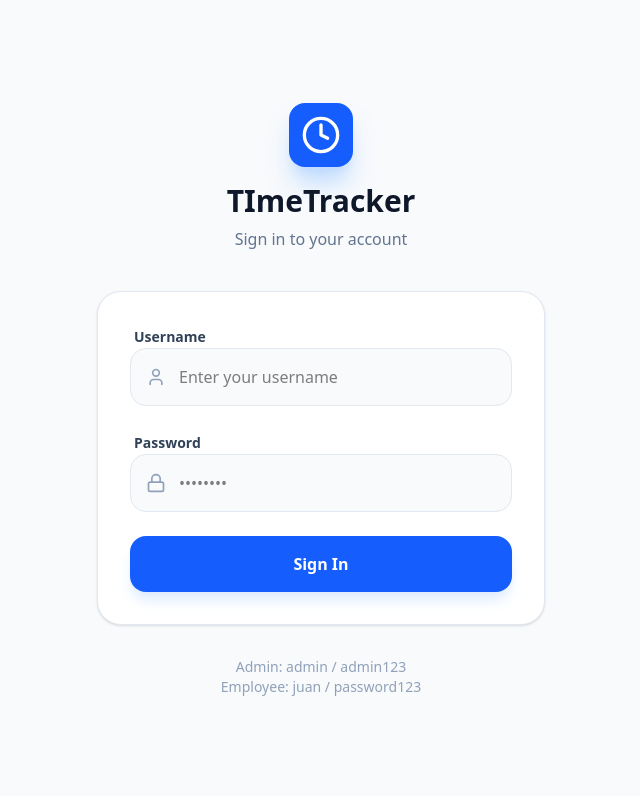
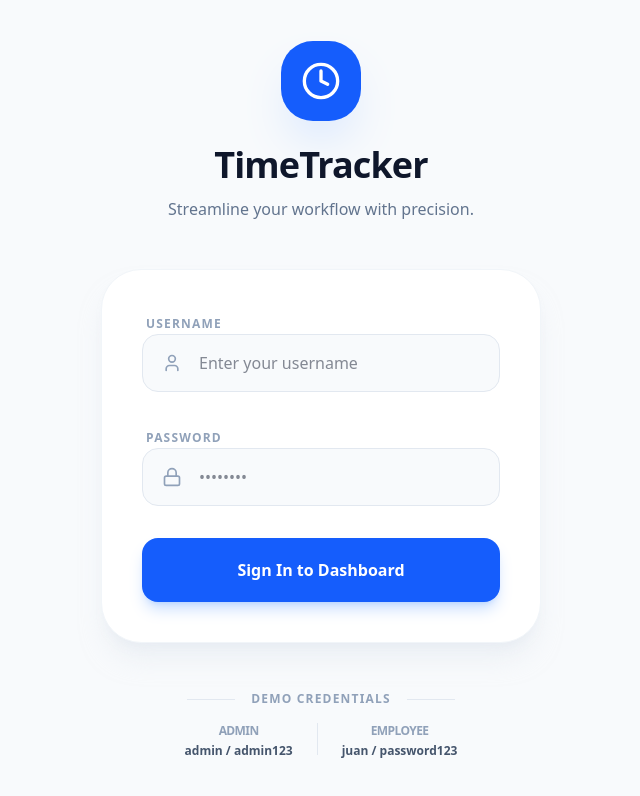
Before and after one commit to DarvanneTapayan/TimeTracker, a React (Vite) app: page / in a window 1280 px wide. Shown: the top 796 px of the page, without its empty margins (319-959 px from the left). Built offline with nearby package versions, Linux system fonts and the light colour scheme.

Commit message:
fix(app): Improve dark mode and login UI
Refactor dark mode class application to use `documentElement` directly.
Enhance the login screen with improved styling, animations, and better accessibility for dark mode.
Remove unused "Export" button from Admin Dashboard.

```diff
--- a/src/App.tsx
+++ b/src/App.tsx
@@ -33,10 +33,11 @@ function AppContent() {
 
   useEffect(() => {
     localStorage.setItem('peso_dark_mode', darkMode.toString());
+    const root = window.document.documentElement;
     if (darkMode) {
-      document.documentElement.classList.add('dark');
+      root.classList.add('dark');
     } else {
-      document.documentElement.classList.remove('dark');
+      root.classList.remove('dark');
     }
   }, [darkMode]);
 
@@ -147,61 +148,85 @@ function AppContent() {
 
   if (!user) {
     return (
-      <div className="min-h-screen bg-slate-50 flex items-center justify-center p-6">
-        <div className="w-full max-w-md">
-          <div className="text-center mb-10">
-            <div className="w-16 h-16 bg-blue-600 rounded-2xl flex items-center justify-center text-white shadow-xl shadow-blue-200 mx-auto mb-4">
+      <div className="min-h-screen bg-slate-50 dark:bg-slate-950 flex items-center justify-center p-6 transition-colors duration-500">
+        <div className="w-full max-w-[440px]">
+          <div className="text-center mb-12">
+            <div className="inline-flex items-center justify-center w-20 h-20 bg-blue-600 rounded-[2rem] text-white shadow-2xl shadow-blue-500/20 mb-6 transform hover:rotate-12 transition-transform duration-500">
               <Clock className="w-10 h-10" />
             </div>
-            <h1 className="text-3xl font-black text-slate-900">TImeTracker</h1>
-            <p className="text-slate-500 mt-2">Sign in to your account</p>
+            <h1 className="text-4xl font-black text-slate-900 dark:text-white tracking-tight mb-3">TimeTracker</h1>
+            <p className="text-slate-500 dark:text-slate-400 font-medium">Streamline your workflow with precision.</p>
           </div>
 
-          <form onSubmit={handleLogin} className="bg-white p-8 rounded-3xl shadow-sm border border-slate-200 space-y-6">
+          <div className="bg-white dark:bg-slate-900 p-10 rounded-[2.5rem] shadow-xl shadow-slate-200/50 dark:shadow-none border border-slate-100 dark:border-slate-800 transition-all duration-500">
+            <form onSubmit={handleLogin} className="space-y-8">
               {loginError && (
-              <div className="p-4 bg-red-50 text-red-600 text-sm font-medium rounded-xl border border-red-100">
+                <div className="p-4 bg-red-50 dark:bg-red-900/20 text-red-600 dark:text-red-400 text-sm font-bold rounded-2xl border border-red-100 dark:border-red-900/30 flex items-center gap-3 animate-shake">
+                  <div className="w-1.5 h-1.5 bg-red-600 rounded-full" />
                   {loginError}
                 </div>
               )}
-            <div className="space-y-2">
-              <label className="text-sm font-bold text-slate-700 ml-1">Username</label>
-              <div className="relative">
-                <User className="absolute left-4 top-1/2 -translate-y-1/2 w-5 h-5 text-slate-400" />
+
+              <div className="space-y-3">
+                <label className="text-xs font-black text-slate-400 dark:text-slate-500 uppercase tracking-widest ml-1">Username</label>
+                <div className="group relative">
+                  <div className="absolute left-5 top-1/2 -translate-y-1/2 w-5 h-5 text-slate-400 group-focus-within:text-blue-600 transition-colors">
+                    <User className="w-full h-full" />
+                  </div>
                   <input
                     type="text"
                     required
-                  className="w-full pl-12 pr-4 py-4 bg-slate-50 border border-slate-200 rounded-2xl outline-none focus:ring-2 focus:ring-blue-500 transition-all"
+                    className="w-full pl-14 pr-6 py-4 bg-slate-50 dark:bg-slate-800/50 border border-slate-200 dark:border-slate-700 rounded-2xl outline-none focus:ring-2 focus:ring-blue-500 focus:bg-white dark:focus:bg-slate-800 transition-all text-slate-900 dark:text-white font-medium"
                     placeholder="Enter your username"
                     value={username}
                     onChange={(e) => setUsername(e.target.value)}
                   />
                 </div>
               </div>
-            <div className="space-y-2">
-              <label className="text-sm font-bold text-slate-700 ml-1">Password</label>
-              <div className="relative">
-                <Lock className="absolute left-4 top-1/2 -translate-y-1/2 w-5 h-5 text-slate-400" />
+
+              <div className="space-y-3">
+                <label className="text-xs font-black text-slate-400 dark:text-slate-500 uppercase tracking-widest ml-1">Password</label>
+                <div className="group relative">
+                  <div className="absolute left-5 top-1/2 -translate-y-1/2 w-5 h-5 text-slate-400 group-focus-within:text-blue-600 transition-colors">
+                    <Lock className="w-full h-full" />
+                  </div>
                   <input
                     type="password"
                     required
-                  className="w-full pl-12 pr-4 py-4 bg-slate-50 border border-slate-200 rounded-2xl outline-none focus:ring-2 focus:ring-blue-500 transition-all"
+                    className="w-full pl-14 pr-6 py-4 bg-slate-50 dark:bg-slate-800/50 border border-slate-200 dark:border-slate-700 rounded-2xl outline-none focus:ring-2 focus:ring-blue-500 focus:bg-white dark:focus:bg-slate-800 transition-all text-slate-900 dark:text-white font-medium"
                     placeholder="••••••••"
                     value={password}
                     onChange={(e) => setPassword(e.target.value)}
                   />
                 </div>
               </div>
+
               <button
                 type="submit"
-              className="w-full py-4 bg-blue-600 hover:bg-blue-700 text-white font-bold rounded-2xl shadow-lg shadow-blue-100 transition-all active:scale-[0.98]"
+                className="w-full py-5 bg-blue-600 hover:bg-blue-700 text-white font-black rounded-2xl shadow-lg shadow-blue-500/25 transition-all active:scale-[0.98] hover:shadow-xl hover:-translate-y-0.5"
               >
-              Sign In
+                Sign In to Dashboard
               </button>
             </form>
+          </div>
 
-          <div className="mt-8 text-center text-slate-400 text-sm">
-            <p>Admin: admin / admin123</p>
-            <p>Employee: juan / password123</p>
+          <div className="mt-12 flex flex-col items-center gap-4">
+            <div className="flex items-center gap-4 text-slate-400 dark:text-slate-600">
+              <div className="h-px w-12 bg-slate-200 dark:bg-slate-800" />
+              <span className="text-xs font-bold uppercase tracking-widest">Demo Credentials</span>
+              <div className="h-px w-12 bg-slate-200 dark:bg-slate-800" />
+            </div>
+            <div className="flex gap-6 text-xs font-bold">
+              <div className="flex flex-col items-center">
+                <span className="text-slate-400 dark:text-slate-500 uppercase tracking-tighter mb-1">Admin</span>
+                <span className="text-slate-600 dark:text-slate-400">admin / admin123</span>
+              </div>
+              <div className="w-px h-8 bg-slate-200 dark:bg-slate-800" />
+              <div className="flex flex-col items-center">
+                <span className="text-slate-400 dark:text-slate-500 uppercase tracking-tighter mb-1">Employee</span>
+                <span className="text-slate-600 dark:text-slate-400">juan / password123</span>
+              </div>
+            </div>
           </div>
         </div>
       </div>
@@ -227,9 +252,12 @@ function AppContent() {
                 <span className="text-xs font-bold text-slate-600 dark:text-slate-400 uppercase tracking-wider">Theme</span>
               </div>
               <button
-                onClick={() => setDarkMode(!darkMode)}
+                onClick={(e) => {
+                  e.preventDefault();
+                  setDarkMode(prev => !prev);
+                }}
                 className={cn(
-                  "w-10 h-6 rounded-full p-1 transition-colors duration-300 flex items-center",
+                  "w-10 h-6 rounded-full p-1 transition-colors duration-300 flex items-center cursor-pointer relative z-50",
                   darkMode ? "bg-blue-600" : "bg-slate-200 dark:bg-slate-700"
                 )}
               >
@@ -308,8 +336,11 @@ function AppContent() {
           </div>
           <div className="flex items-center gap-2">
             <button
-              onClick={() => setDarkMode(!darkMode)}
-              className="p-2 bg-slate-100 dark:bg-slate-800 text-slate-600 dark:text-slate-400 rounded-lg"
+              onClick={(e) => {
+                e.preventDefault();
+                setDarkMode(prev => !prev);
+              }}
+              className="p-2 bg-slate-100 dark:bg-slate-800 text-slate-600 dark:text-slate-400 rounded-lg cursor-pointer relative z-50"
             >
               {darkMode ? <Moon className="w-5 h-5" /> : <Sun className="w-5 h-5" />}
             </button>
--- a/src/components/AdminDashboard.tsx
+++ b/src/components/AdminDashboard.tsx
@@ -514,9 +514,6 @@ export default function AdminDashboard() {
             >
               <FileDown className="w-4 h-4" /> Generate Receipt
             </button>
-            <button className="flex items-center gap-2 px-4 py-2 bg-white dark:bg-slate-900 border border-slate-200 dark:border-slate-800 rounded-xl font-bold text-slate-700 dark:text-slate-300 hover:bg-slate-50 dark:hover:bg-slate-800 transition-all">
-              <Download className="w-4 h-4" /> Export
-            </button>
           </div>
         </div>
 
--- a/src/index.css
+++ b/src/index.css
@@ -51,3 +51,13 @@
 .react-calendar__tile--active:enabled:focus {
   background: #1d4ed8 !important;
 }
+
+@keyframes shake {
+  0%, 100% { transform: translateX(0); }
+  25% { transform: translateX(-4px); }
+  75% { transform: translateX(4px); }
+}
+
+.animate-shake {
+  animation: shake 0.2s ease-in-out 0s 2;
+}
```
Lines whose indentation alone changed are shown as unchanged.
